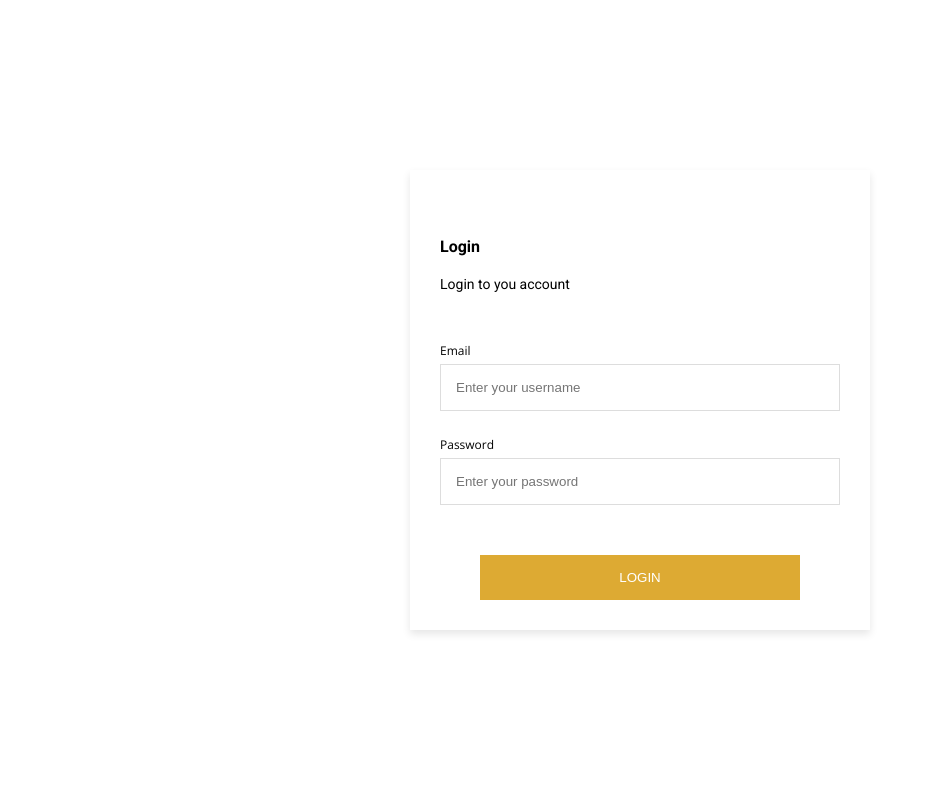
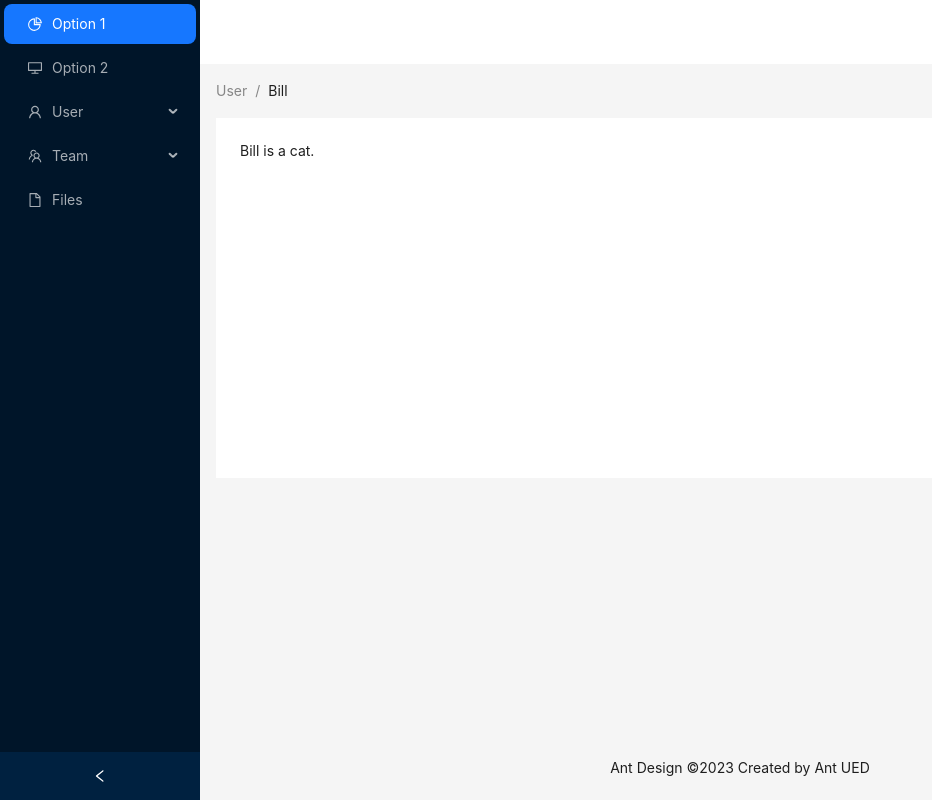
Before and after one commit to siccoo/tezza-test, a React (Create React App) app: page / in a window 1280 px wide. Shown: the whole page, without its empty margins (0-932 px from the left). Built offline with nearby package versions, Linux system fonts and the light colour scheme.

Commit message:
update of Sidebar

```diff
--- a/src/App.js
+++ b/src/App.js
@@ -1,12 +1,13 @@
 import { Routes, Route } from "react-router-dom";
 // import 'antd/dist/antd.min.css';
-import Login from "./components/Login";
+// import Login from "./components/Login";
+import SidebarLayout from "./components/Sidebar";
 
 function App() {
   return (
     <div>
       <Routes>
-        <Route path="/" element={<Login />} />
+        <Route path="/" element={<SidebarLayout />} />
       </Routes>
     </div>
   );
--- a/src/components/Login/index.jsx
+++ b/src/components/Login/index.jsx
@@ -1,12 +1,21 @@
-import React from "react";
+import Logo from "../../assets/images/logo.png";
 
 const Login = () => {
   return (
     <>
-      <div class="container">
-        <div class="card">
+      <section className="yellow_bg">
+        <div className="container">
+          <div className="card">
+            <div className="switch">
+              <div className="item">
                 <h6>Login</h6>
                 <p>Login to you account</p>
+              </div>
+              <div className="item ">
+                <img src={Logo} alt="tezza" className="tezzaImg" />
+              </div>
+            </div>
+
             <form>
               <label for="username">Email</label>
               <input
@@ -28,6 +37,7 @@ const Login = () => {
             </form>
           </div>
         </div>
+      </section>
     </>
   );
 };
--- a/src/components/Sidebar/index.jsx
+++ b/src/components/Sidebar/index.jsx
@@ -1,37 +1,48 @@
-import React from 'react';
-import { UploadOutlined, UserOutlined, VideoCameraOutlined } from '@ant-design/icons';
-import { Layout, Menu, theme } from 'antd';
+import React, { useState } from 'react';
+import {
+  DesktopOutlined,
+  FileOutlined,
+  PieChartOutlined,
+  TeamOutlined,
+  UserOutlined,
+} from '@ant-design/icons';
+import { Breadcrumb, Layout, Menu, theme } from 'antd';
 const { Header, Content, Footer, Sider } = Layout;
+function getItem(label, key, icon, children) {
+  return {
+    key,
+    icon,
+    children,
+    label,
+  };
+}
+const items = [
+  getItem('Option 1', '1', <PieChartOutlined />),
+  getItem('Option 2', '2', <DesktopOutlined />),
+  getItem('User', 'sub1', <UserOutlined />, [
+    getItem('Tom', '3'),
+    getItem('Bill', '4'),
+    getItem('Alex', '5'),
+  ]),
+  getItem('Team', 'sub2', <TeamOutlined />, [getItem('Team 1', '6'), getItem('Team 2', '8')]),
+  getItem('Files', '9', <FileOutlined />),
+];
 
-const Sidebar = () => {
+
+const SidebarLayout = () => {
+  const [collapsed, setCollapsed] = useState(false);
   const {
     token: { colorBgContainer },
   } = theme.useToken();
   return (
-    <Layout>
-      <Sider
-        breakpoint="lg"
-        collapsedWidth="0"
-        onBreakpoint={(broken) => {
-          console.log(broken);
-        }}
-        onCollapse={(collapsed, type) => {
-          console.log(collapsed, type);
-        }}
-      >
+    <Layout
+      style={{
+        minHeight: '100vh',
+      }}
+    >
+      <Sider collapsible collapsed={collapsed} onCollapse={(value) => setCollapsed(value)}>
         <div className="demo-logo-vertical" />
-        <Menu
-          theme="dark"
-          mode="inline"
-          defaultSelectedKeys={['4']}
-          items={[UserOutlined, VideoCameraOutlined, UploadOutlined, UserOutlined].map(
-            (icon, index) => ({
-              key: String(index + 1),
-              icon: React.createElement(icon),
-              label: `nav ${index + 1}`,
-            }),
-          )}
-        />
+        <Menu theme="dark" defaultSelectedKeys={['1']} mode="inline" items={items} />
       </Sider>
       <Layout>
         <Header
@@ -42,9 +53,17 @@ const Sidebar = () => {
         />
         <Content
           style={{
-            margin: '24px 16px 0',
+            margin: '0 16px',
           }}
         >
+          <Breadcrumb
+            style={{
+              margin: '16px 0',
+            }}
+          >
+            <Breadcrumb.Item>User</Breadcrumb.Item>
+            <Breadcrumb.Item>Bill</Breadcrumb.Item>
+          </Breadcrumb>
           <div
             style={{
               padding: 24,
@@ -52,7 +71,7 @@ const Sidebar = () => {
               background: colorBgContainer,
             }}
           >
-            content
+            Bill is a cat.
           </div>
         </Content>
         <Footer
@@ -66,4 +85,4 @@ const Sidebar = () => {
     </Layout>
   );
 };
-export default Sidebar;
+export default SidebarLayout;
--- a/src/index.css
+++ b/src/index.css
@@ -1,13 +1,15 @@
-@import url('https://fonts.googleapis.com/css2?family=Open+Sans:wght@400;500;600&family=Roboto:wght@400;500;700&display=swap');
+@import url('https://fonts.googleapis.com/css2?family=Inter:wght@400;500;600&family=Open+Sans:wght@400;500;600&family=Roboto:wght@400;500;700&display=swap');
 
-html, body {
+body {
   margin: 0;
   padding: 0;
   box-sizing: border-box;
-  font-family: 'Roboto', Arial, sans-serif;
+  font-family: 'Inter', Arial, sans-serif;
 }
 
-html
+a {
+  text-decoration: none;
+}
 
 /* LOGIN SCREEN */
 
@@ -19,12 +21,31 @@ html
 }
 
 .card {
-  width: 400px;
+  width: 450px;
   background-color: #fff;
   padding: 30px;
-  /* border-radius: 10px; */
   box-shadow: 0 4px 8px rgba(0, 0, 0, 0.1);
   text-align: center;
+}
+
+.switch {
+  display: flex;
+}
+
+.item {
+  flex:auto;
+  justify-content: space-between
+}
+
+.tezzaImg {
+  width: 100px;
+  margin-right: -70px;
+}
+
+@media only screen and (max-width: 1024px) {
+  .tezzaImg {
+    margin-right: -30px;
+  }
 }
 
 h6 {
@@ -32,7 +53,8 @@ h6 {
   margin-bottom: 20px;
   text-align: left !important;
   font-size: 16px;
-  font-family: "Roboto";
+  font-family: "Inter";
+  font-weight: bold;
 }
 
 p {
@@ -40,7 +62,7 @@ p {
   margin-bottom: 50px;
   text-align: left !important;
   font-size: 14px;
-  font-family: "Roboto";
+  font-family: "Inter";
 }
 
 form {
@@ -52,91 +74,31 @@ label {
   text-align: left;
   margin-bottom: 5px;
   font-size: 12px;
-  font-family: 'Open Sans';
+  font-family: 'Inter';
+  font-weight: 600;
 }
 
 input {
-  padding: 15px;
+  padding: 17px;
   margin-bottom: 25px;
-  border: 1px solid #ddd;
-  /* border-radius: 5px; */
+  border: 1px solid #000;
 }
 
 button {
-  padding: 15px;
+  padding: 17px;
   background-color: #DDAA33;
   color: #fff;
   border: none;
   margin-top: 25px;
-  /* border-radius: 5px; */
   cursor: pointer;
   width: 80%;
   text-transform: uppercase;
 }
 
-.switch {
-  margin-top: 15px;
-  font-size: 14px;
-}
-
-.switch a {
-  color: #007BFF;
-  text-decoration: none;
-}
-
 
 .yellow_bg {
-  background-color: #DDAA33;
-  height: 440px;
+  background-image: url("./assets/images/bgImg.png");
+  background-repeat: no-repeat;
+  background-size: cover;
+
 }
-
-svg {
-  height: 600px;
-  width: 100%;
-  position: absolute;
-  top: 100px;
-  right: 1px;
-}
-
-.form-signin {
-  max-width: 380px;
-  padding: 15px 35px 45px;
-  margin-top: 80px;
-  margin-bottom: 80px;
-  background-color: #fff;
-  border-top: 1px solid rgba(0,0,0,0.08);
-  border-right: 1px solid rgba(0,0,0,0.1);
-  border-bottom: 1px solid rgba(0,0,0,0.12);
-  border-left: 1px solid rgba(0,0,0,0.08);
-  box-shadow: 0 3rem 5rem -2rem rgba(0, 0, 0, 0.2);
-}
-
-.form-control {
-  font-size: 16px;
-  padding: 10px;
-  box-sizing: border-box;
-  height: auto;
-  border-radius: 1px;
-}
-/* enable absolute positioning */
-.inner-addon {
-    position: relative;
-}
-
-/* style icon */
-.inner-addon .glyphicon {
-  position: absolute;
-  top: 26px;
-  padding: 14px 30px 14px 20px;
-  background-color: rgba(0,0,0,0.05);
-  pointer-events: none;
-  border-right: 1px solid rgba(0,0,0,0.1);
-}
-
-/* add padding  */
-.left-addon input  { padding-left:  65px; }
-
-.form-signin input {
-  margin-bottom:15px;
-  height:44px;
-}
```
Also changed, not shown: src/assets/images/bgImg.png (added). Lines whose indentation alone changed are shown as unchanged.
